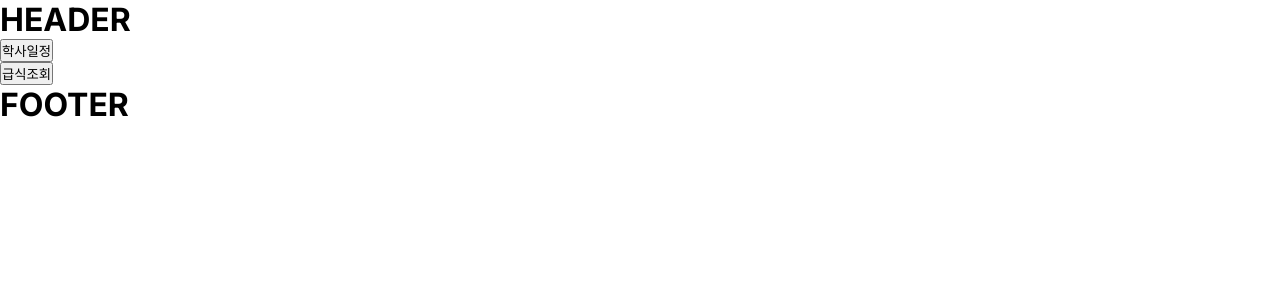
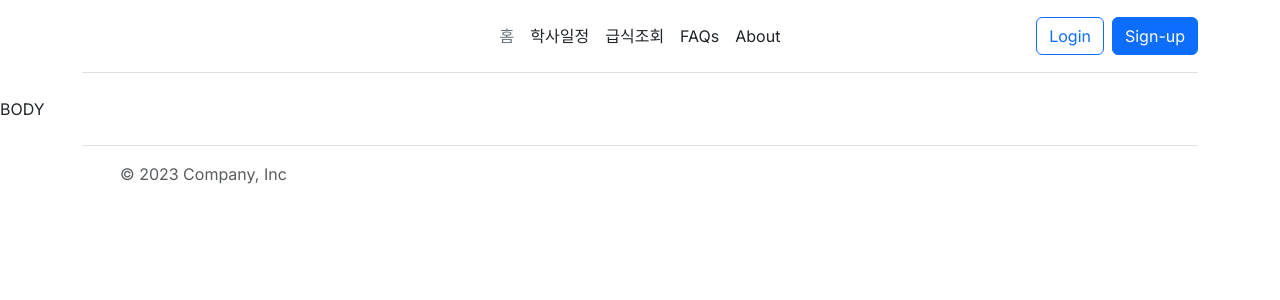
Before and after one commit to HyebinPark96/school-meal-program, a Next.js app: page / in a window 1280 px wide. Shown: the top 300 px of the page. Built offline with nearby package versions, Linux system fonts and the light colour scheme.

Commit message:
Tailwind, Bootstrap 추가,  Header/Footer 데모

```diff
--- a/src/app/globals.css
+++ b/src/app/globals.css
@@ -1,3 +1,7 @@
+@tailwind base;
+@tailwind components;
+@tailwind utilities;
+
 * {
     margin: 0px;
     padding: 0px;
--- a/src/app/layout.js
+++ b/src/app/layout.js
@@ -1,5 +1,6 @@
 import { Inter } from "next/font/google";
 import globals from './globals.css'
+import "bootstrap/dist/css/bootstrap.min.css"; // Import bootstrap CSS
 
 const inter = Inter({ subsets: ["latin"] });
 
--- a/src/app/page.js
+++ b/src/app/page.js
@@ -1,4 +1,3 @@
-import Link from "next/link";
 import Header from "../components/header";
 import Footer from "../components/footer";
 
@@ -7,17 +6,7 @@ export default function Home() {
         <>
             <Header />
 
-            <div>
-                <Link href="/create">
-                    <input type="button" value="학사일정" />
-                </Link>
-            </div>
-
-            <div>
-                <Link href="/schoolMeal">
-                    <input type="button" value="급식조회" />
-                </Link>
-            </div>
+            BODY
 
             <Footer />
         </>
--- a/src/app/schoolMeal/page.js
+++ b/src/app/schoolMeal/page.js
@@ -21,6 +21,9 @@ export default function Form() {
         }
     );
 
+    // 주간/월간
+    const [viewType, setViewType] = useState("주간")
+
     // 학교목록
     const [scList, setScList] = useState([]);
 
@@ -32,10 +35,6 @@ export default function Form() {
         cnt: 0,
         datas: [],
     });
-
-    useEffect(() => {
-        console.log(scMealDatas);
-    }, [scMealDatas]);
 
     // 급식 조회
     const getScMeal = async () => {
@@ -61,15 +60,14 @@ export default function Form() {
             cnt: datas.mealServiceDietInfo[0].head[0].list_total_count,
             datas: datas.mealServiceDietInfo[1].row,
         });
-        console.log(datas);
     };
 
     return (
-        // 급식 검색 양식
         <div>
+
             {/* 학교명 */}
             <div className="mr-5">
-                <label>* 학교명</label>
+                <label className="txt-title">학교명</label>
                 <div>
                     <input
                         type="text"
@@ -84,9 +82,10 @@ export default function Form() {
                     />
                 </div>
             </div>
-            {/* 구분 */}
+
+            {/* 급식구분 */}
             <div className="mr-5">
-                <label>* 구분</label>
+                <label className="txt-title">급식구분</label>
                 <div>
                     <input
                         type="radio"
@@ -127,6 +126,33 @@ export default function Form() {
                         checked={scData.mmealScCode === "3"}
                     />
                     석식
+                </div>
+            </div>
+
+            {/* 양식 */}
+            <div className="mr-5">
+                <label className="txt-title">양식</label>
+                <div>
+                    <input
+                        type="radio"
+                        className="mr-rg-5"
+                        value="주간"
+                        onChange={(e) =>
+                            setViewType(e.target.value)
+                        }
+                        checked={viewType === "주간"}
+                    />
+                    주간
+                    <input
+                        type="radio"
+                        className="mr-rg-5"
+                        value="월간"
+                        onChange={(e) =>
+                            setViewType(e.target.value)
+                        }
+                        checked={viewType === "월간"}
+                    />
+                    월간
                 </div>
             </div>
 
--- a/src/components/footer.js
+++ b/src/components/footer.js
@@ -1,7 +1,47 @@
 export default function Footer() {
     return (
         <>
-            <h1>FOOTER</h1>
+            <div className="container">
+                <footer className="d-flex flex-wrap justify-content-between align-items-center py-3 my-4 border-top">
+                    <div className="col-md-4 d-flex align-items-center">
+                        <a
+                            href="/"
+                            className="mb-3 me-2 mb-md-0 text-muted text-decoration-none lh-1"
+                        >
+                            <svg className="bi" width="30" height="24">
+                                {/* <use xlink:href="#bootstrap"></use> */}
+                            </svg>
+                        </a>
+                        <span className="mb-3 mb-md-0 text-muted">
+                            © 2023 Company, Inc
+                        </span>
+                    </div>
+
+                    <ul className="nav col-md-4 justify-content-end list-unstyled d-flex">
+                        <li className="ms-3">
+                            <a className="text-muted" href="#">
+                                <svg className="bi" width="24" height="24">
+                                    {/* <use xlink:href="#twitter"></use> */}
+                                </svg>
+                            </a>
+                        </li>
+                        <li className="ms-3">
+                            <a className="text-muted" href="#">
+                                <svg className="bi" width="24" height="24">
+                                    {/* <use xlink:href="#instagram"></use> */}
+                                </svg>
+                            </a>
+                        </li>
+                        <li className="ms-3">
+                            <a className="text-muted" href="#">
+                                <svg className="bi" width="24" height="24">
+                                    {/* <use xlink:href="#facebook"></use> */}
+                                </svg>
+                            </a>
+                        </li>
+                    </ul>
+                </footer>
+            </div>
         </>
-    )
+    );
 }
--- a/src/components/header.js
+++ b/src/components/header.js
@@ -1,7 +1,70 @@
+import Link from "next/link";
+
 export default function Header() {
     return (
-        <>
-            <h1>HEADER</h1>
-        </>
-    )
+        <div className="container">
+            <header className="d-flex flex-wrap align-items-center justify-content-center justify-content-md-between py-3 mb-4 border-bottom">
+                <a
+                    href="/"
+                    className="d-flex align-items-center col-md-3 mb-2 mb-md-0 text-dark text-decoration-none"
+                >
+                    <svg
+                        className="bi me-2"
+                        width="40"
+                        height="32"
+                        role="img"
+                        aria-label="Bootstrap"
+                    >
+                        {/* <use xlink:href="#bootstrap"></use> */}
+                    </svg>
+                </a>
+
+                <ul className="nav col-12 col-md-auto mb-2 justify-content-center mb-md-0">
+                    <li>
+                        <a href="#" className="nav-link px-2 link-secondary">
+                            홈
+                        </a>
+                    </li>
+                    <li>
+                        <Link
+                            href="/create"
+                            className="nav-link px-2 link-dark"
+                        >
+                            학사일정
+                        </Link>
+                    </li>
+                    <li>
+                        <Link
+                            href="/schoolMeal"
+                            className="nav-link px-2 link-dark"
+                        >
+                            급식조회
+                        </Link>
+                    </li>
+                    <li>
+                        <a href="#" className="nav-link px-2 link-dark">
+                            FAQs
+                        </a>
+                    </li>
+                    <li>
+                        <a href="#" className="nav-link px-2 link-dark">
+                            About
+                        </a>
+                    </li>
+                </ul>
+
+                <div className="col-md-3 text-end">
+                    <button
+                        type="button"
+                        className="btn btn-outline-primary me-2"
+                    >
+                        Login
+                    </button>
+                    <button type="button" className="btn btn-primary">
+                        Sign-up
+                    </button>
+                </div>
+            </header>
+        </div>
+    );
 }
--- a/src/containers/schoolMeal/scSearchModal.js
+++ b/src/containers/schoolMeal/scSearchModal.js
@@ -42,7 +42,12 @@ export default function ScSearchModal(props) {
                 value={searchSchulNm || ""}
                 onChange={(e) => setSearchSchulNm(e.target.value)}
             />
-            <input type="button" value="검색" onClick={getScInfo} />
+            <button
+                type="button"
+                value="검색"
+                className="rounded-md bg-indigo-600 px-3 py-2 text-sm font-semibold text-white shadow-sm hover:bg-indigo-500 focus-visible:outline focus-visible:outline-2 focus-visible:outline-offset-2 focus-visible:outline-indigo-600"
+                onClick={getScInfo}
+            >검색</button>
             {props.scList.length > 0 && (
                 <div>
                     <div>[학교 목록]</div>
@@ -54,6 +59,7 @@ export default function ScSearchModal(props) {
                                     <input
                                         type="button"
                                         value="선택"
+                                        className="rounded-md bg-indigo-600 px-3 py-2 text-sm font-semibold text-white shadow-sm hover:bg-indigo-500 focus-visible:outline focus-visible:outline-2 focus-visible:outline-offset-2 focus-visible:outline-indigo-600"
                                         onClick={() => {
                                             props.setScData({
                                                 ...props.scData,
--- a/tailwind.config.js
+++ b/tailwind.config.js
@@ -1,18 +1,28 @@
+// /** @type {import('tailwindcss').Config} */
+// module.exports = {
+//   content: [
+//     "./src/pages/**/*.{js,ts,jsx,tsx,mdx}",
+//     "./src/components/**/*.{js,ts,jsx,tsx,mdx}",
+//     "./src/app/**/*.{js,ts,jsx,tsx,mdx}",
+//   ],
+//   theme: {
+//     extend: {
+//       backgroundImage: {
+//         "gradient-radial": "radial-gradient(var(--tw-gradient-stops))",
+//         "gradient-conic":
+//           "conic-gradient(from 180deg at 50% 50%, var(--tw-gradient-stops))",
+//       },
+//     },
+//   },
+//   plugins: [],
+// };
+// tailwind.config.js
+
 /** @type {import('tailwindcss').Config} */
 module.exports = {
-  content: [
-    "./src/pages/**/*.{js,ts,jsx,tsx,mdx}",
-    "./src/components/**/*.{js,ts,jsx,tsx,mdx}",
-    "./src/app/**/*.{js,ts,jsx,tsx,mdx}",
-  ],
+  content: ["./src/**/*.{html,js}"],
   theme: {
-    extend: {
-      backgroundImage: {
-        "gradient-radial": "radial-gradient(var(--tw-gradient-stops))",
-        "gradient-conic":
-          "conic-gradient(from 180deg at 50% 50%, var(--tw-gradient-stops))",
-      },
-    },
+    extend: {},
   },
   plugins: [],
-};
+}
```
Also changed, not shown: package.json (+7 -6 lines), 1 other file (tests, documents, lock files or other folders).
